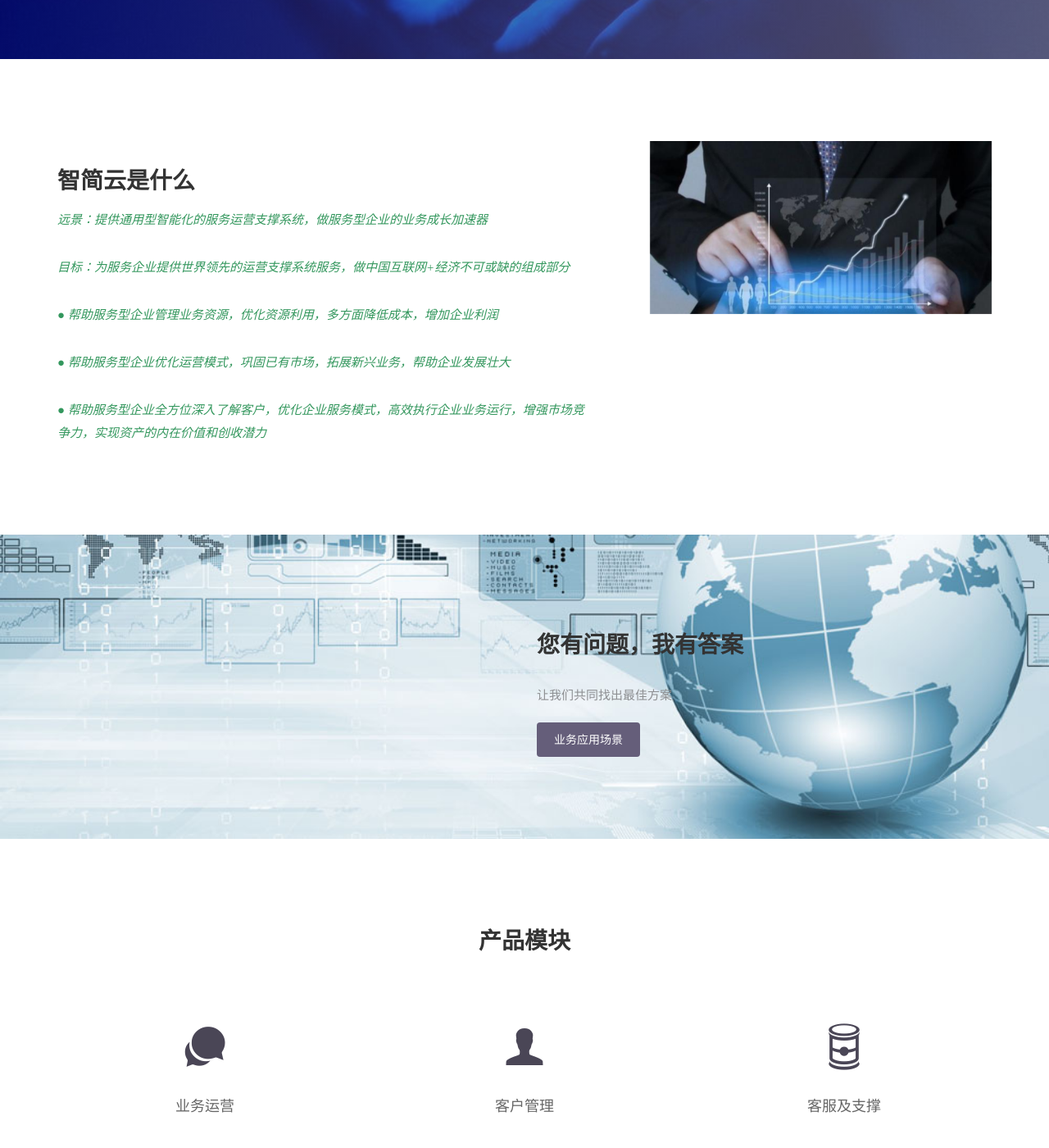
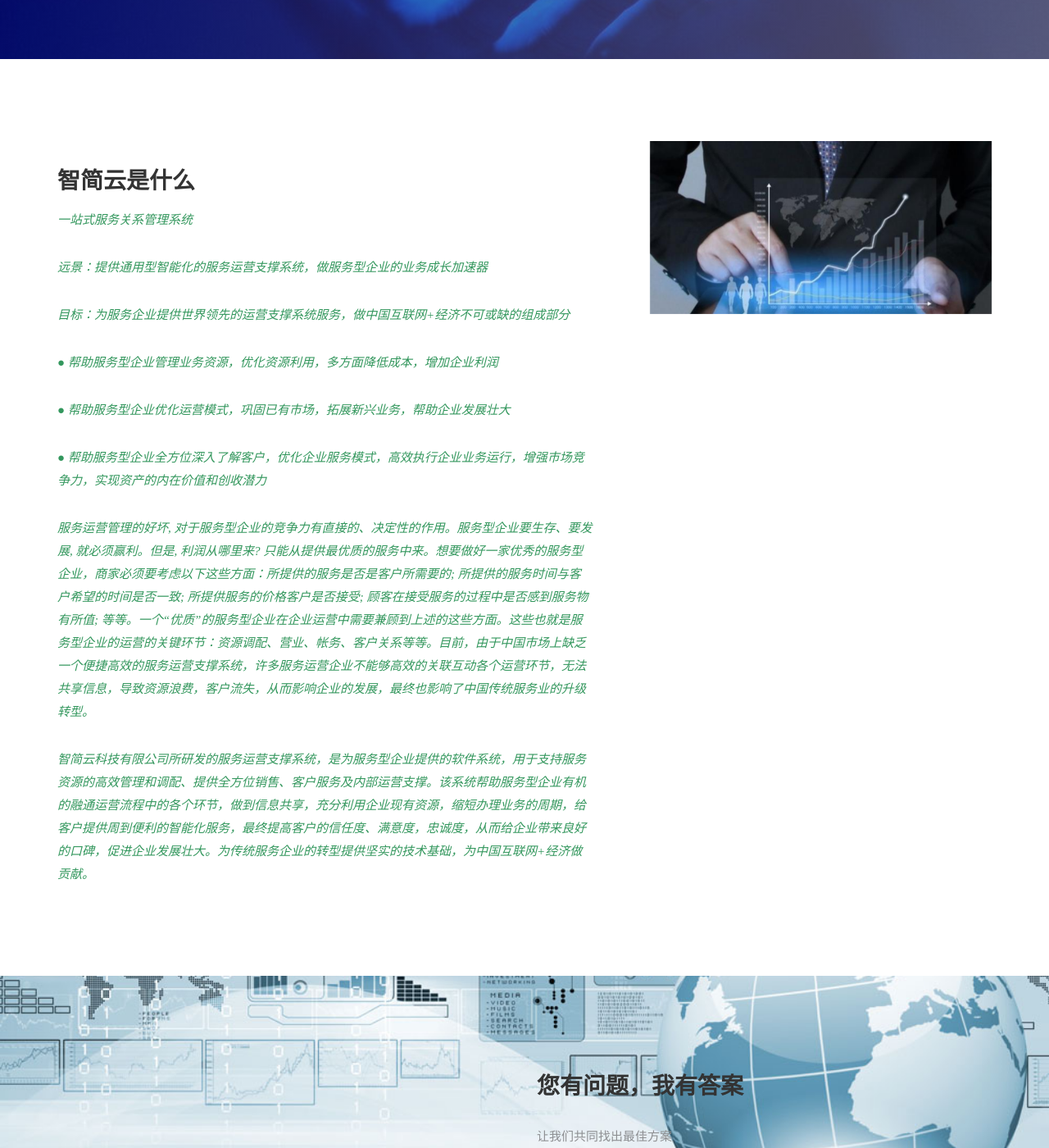
Before and after one commit to dreampivot/slipscloud.github.io, a Jekyll site: the page built from index.html, in a window 1280 px wide and 1400 px high, scrolled down 686 px. Shown: the whole window at 82% size. Built offline with Jekyll 4.4.1, drawn with Linux system fonts in a browser that asks for light colours; some web fonts are replaced.

Commit message:
Update index.html

```diff
--- a/index.html
+++ b/index.html
@@ -33,12 +33,15 @@ permalink: /
              <p>组建高效的业务系统</p>
              <p>全方位了解你的客户</p>
 -->
+            <p>   一站式服务关系管理系统 </p>
  <p> 远景：提供通用型智能化的服务运营支撑系统，做服务型企业的业务成长加速器 </p>
-<p>目标：为服务企业提供世界领先的运营支撑系统服务，做中国互联网+经济不可或缺的组成部分</p>
-<p>● 帮助服务型企业管理业务资源，优化资源利用，多方面降低成本，增加企业利润</p>
-<p>● 帮助服务型企业优化运营模式，巩固已有市场，拓展新兴业务，帮助企业发展壮大</p>
-<p>● 帮助服务型企业全方位深入了解客户，优化企业服务模式，高效执行企业业务运行，增强市场竞争力，实现资产的内在价值和创收潜力 </p>
+ <p>目标：为服务企业提供世界领先的运营支撑系统服务，做中国互联网+经济不可或缺的组成部分</p>
+ <p>● 帮助服务型企业管理业务资源，优化资源利用，多方面降低成本，增加企业利润</p>
+ <p>● 帮助服务型企业优化运营模式，巩固已有市场，拓展新兴业务，帮助企业发展壮大</p>
+ <p>● 帮助服务型企业全方位深入了解客户，优化企业服务模式，高效执行企业业务运行，增强市场竞争力，实现资产的内在价值和创收潜力 </p>
 
+<p> 服务运营管理的好坏, 对于服务型企业的竞争力有直接的、决定性的作用。服务型企业要生存、要发展, 就必须赢利。但是, 利润从哪里来? 只能从提供最优质的服务中来。想要做好一家优秀的服务型企业，商家必须要考虑以下这些方面：所提供的服务是否是客户所需要的; 所提供的服务时间与客户希望的时间是否一致; 所提供服务的价格客户是否接受; 顾客在接受服务的过程中是否感到服务物有所值; 等等。一个“优质”的服务型企业在企业运营中需要兼顾到上述的这些方面。这些也就是服务型企业的运营的关键环节：资源调配、营业、帐务、客户关系等等。目前，由于中国市场上缺乏一个便捷高效的服务运营支撑系统，许多服务运营企业不能够高效的关联互动各个运营环节，无法共享信息，导致资源浪费，客户流失，从而影响企业的发展，最终也影响了中国传统服务业的升级转型。</p>
+<p>智简云科技有限公司所研发的服务运营支撑系统，是为服务型企业提供的软件系统，用于支持服务资源的高效管理和调配、提供全方位销售、客户服务及内部运营支撑。该系统帮助服务型企业有机的融通运营流程中的各个环节，做到信息共享，充分利用企业现有资源，缩短办理业务的周期，给客户提供周到便利的智能化服务，最终提高客户的信任度、满意度，忠诚度，从而给企业带来良好的口碑，促进企业发展壮大。为传统服务企业的转型提供坚实的技术基础，为中国互联网+经济做贡献。</p>
 
           </div>
 
```
